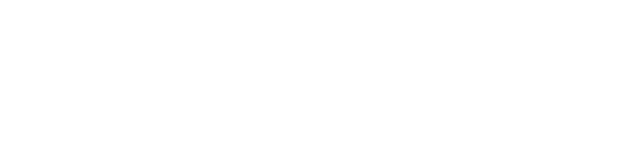
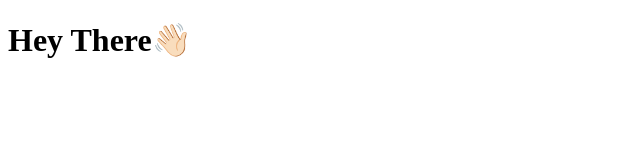
Before and after one commit to Preethi-Dev/demo-tracking-repo, a plain HTML site: page index.html in a window 1280 px wide. Shown: the whole page, without its empty margins (0-640 px from the left). Drawn offline with Linux system fonts and the light colour scheme.

Commit message:
add heading as Hey There

```diff
--- a/index.html
+++ b/index.html
@@ -6,5 +6,7 @@
     <meta name="viewport" content="width=device-width, initial-scale=1.0" />
     <title>Document</title>
   </head>
-  <body></body>
+  <body>
+    <h1>Hey There👋🏻</h1>
+  </body>
 </html>
```
